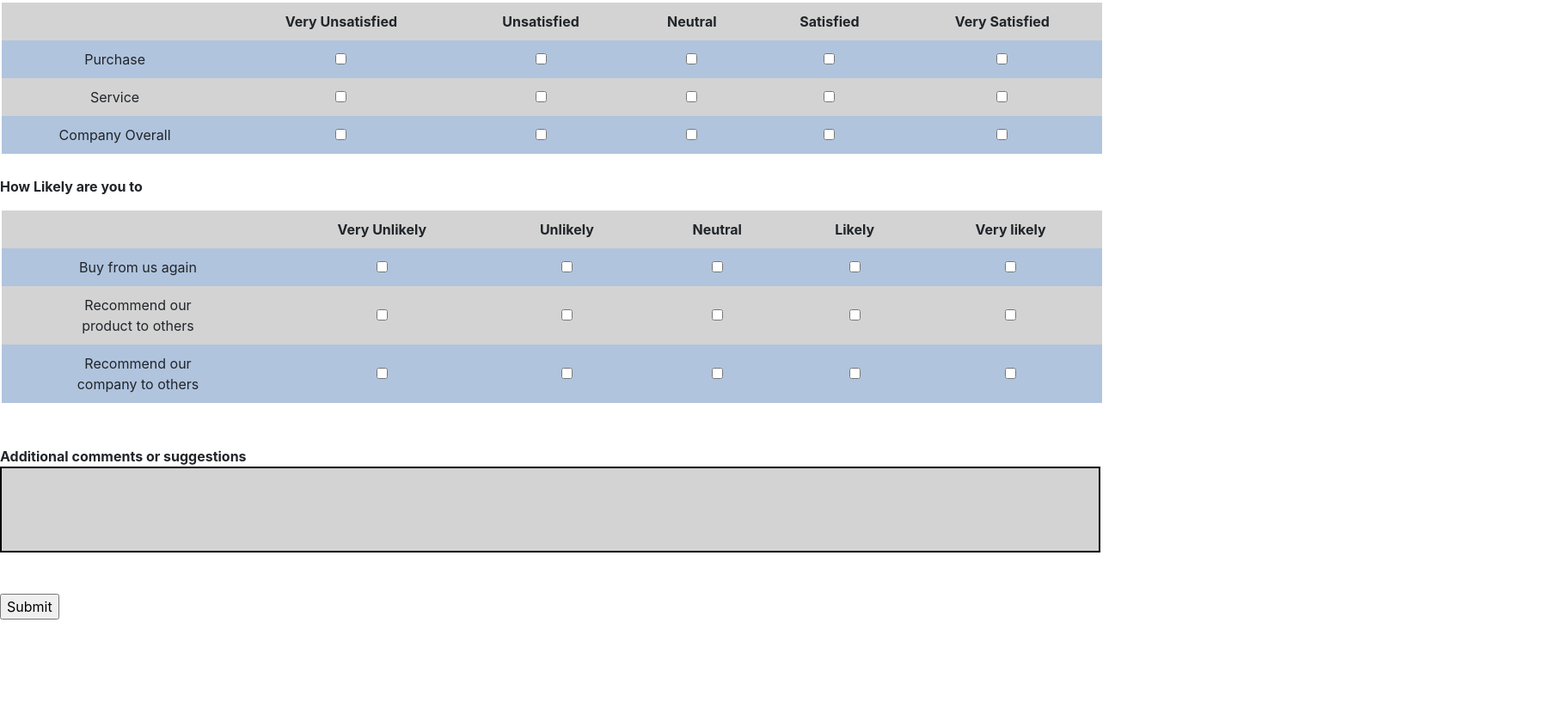
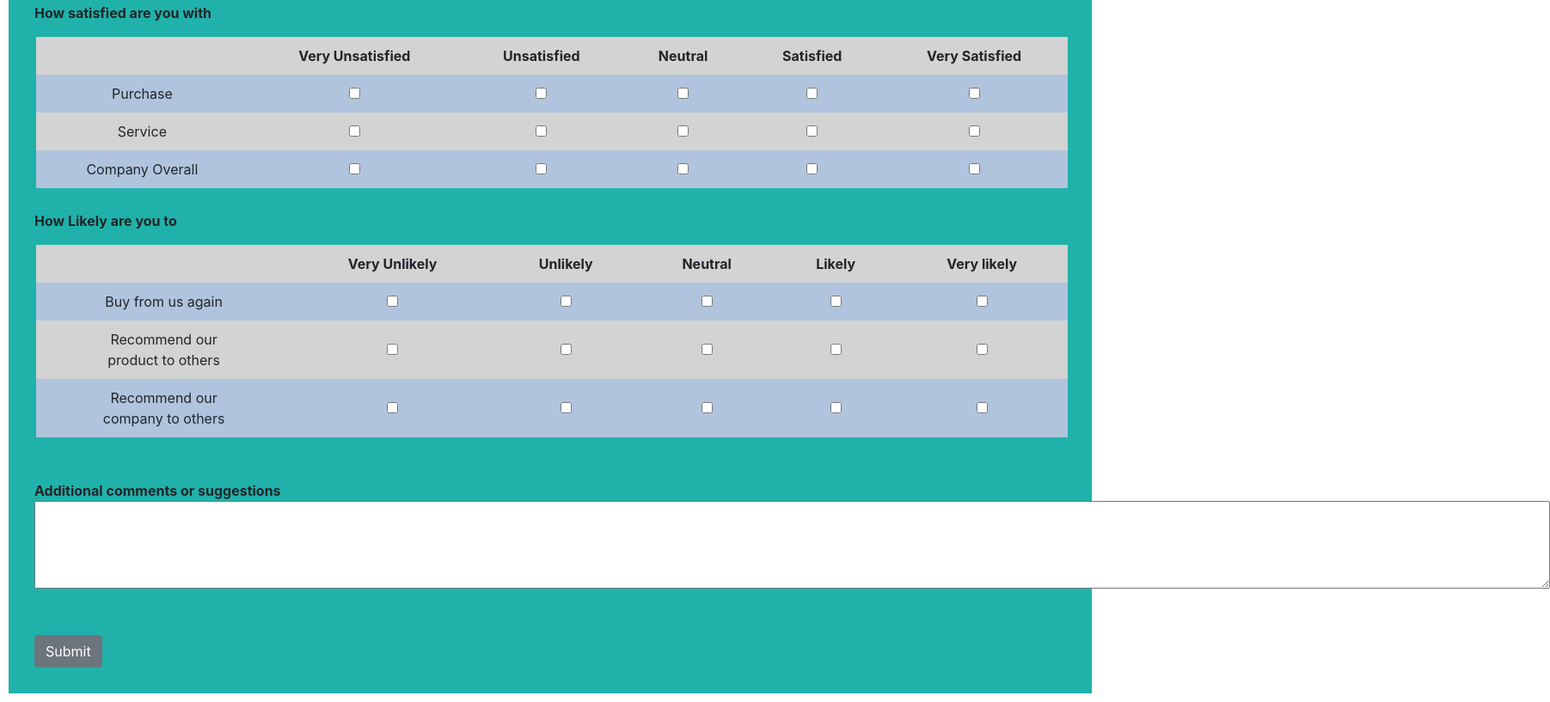
Before and after one commit to ks121212/gitdemo, a plain HTML site: page form/index.html in a window 1280 px wide. Shown: the part 305-1122 px from the top of the page at 86% size, 1803 px wide, since content can reach past the window. Before the commit the page ends 1026 px from the top, so only its background shows below. Drawn offline with nearby package versions, Linux system fonts and the light colour scheme.

Commit message:
first commit

```diff
--- a/form/index.css
+++ b/form/index.css
@@ -1,4 +1,10 @@
 
+#form{
+  margin: 10px;
+  padding: 30px;
+  background-color: lightseagreen;
+
+}
 .checked {
     color: orange;
   }
@@ -11,14 +17,15 @@
     width: 380px;
  }
  th,td{
+
    margin-right: 10px;
   padding: 10px 20px;
   justify-content: space-evenly;
  }
-.comment-box input{
-  width: 100%;
-  padding: 10px;
-  background-color: lightgrey;
-  border: 2px solid black;
-  height: 100px;
+#comment:hover{
+  background-color: blanchedalmond;
 }
+.btn:hover{
+  background-color: lightgreen;
+  color:black;
+}
--- a/form/index.html
+++ b/form/index.html
@@ -10,7 +10,7 @@
     <title>Form-Page</title>
 </head>
 <body>
-    <form action="">
+    <form id="form">
         <label for="Name"><b>Name</b></label><br>
         <input type="text" name="first" id="first" placeholder="first">
         <input type="text" name="last" id="last" placeholder="last"><br>
@@ -104,9 +104,9 @@
         </table><br><br>
         <b>Additional comments or suggestions</b><br>
         <div class="comment-box">
-            <input type="text" name="comment-box" id="comment">
+           <textarea  id="comment" cols="170" rows="4"></textarea>
         </div><br><br>
-       <input type="Submit" value="Submit">
+       <button class="btn btn-secondary">Submit</button>
     </form>
 </body>
 </html>
```
